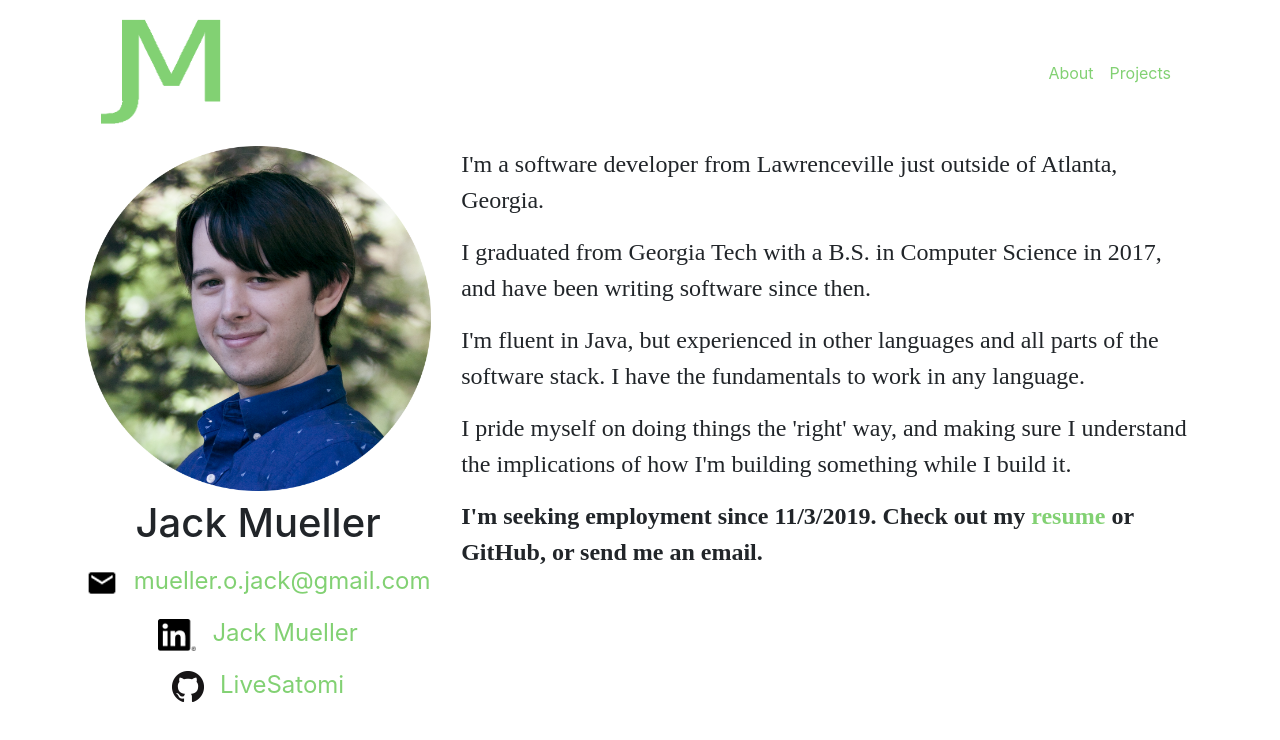
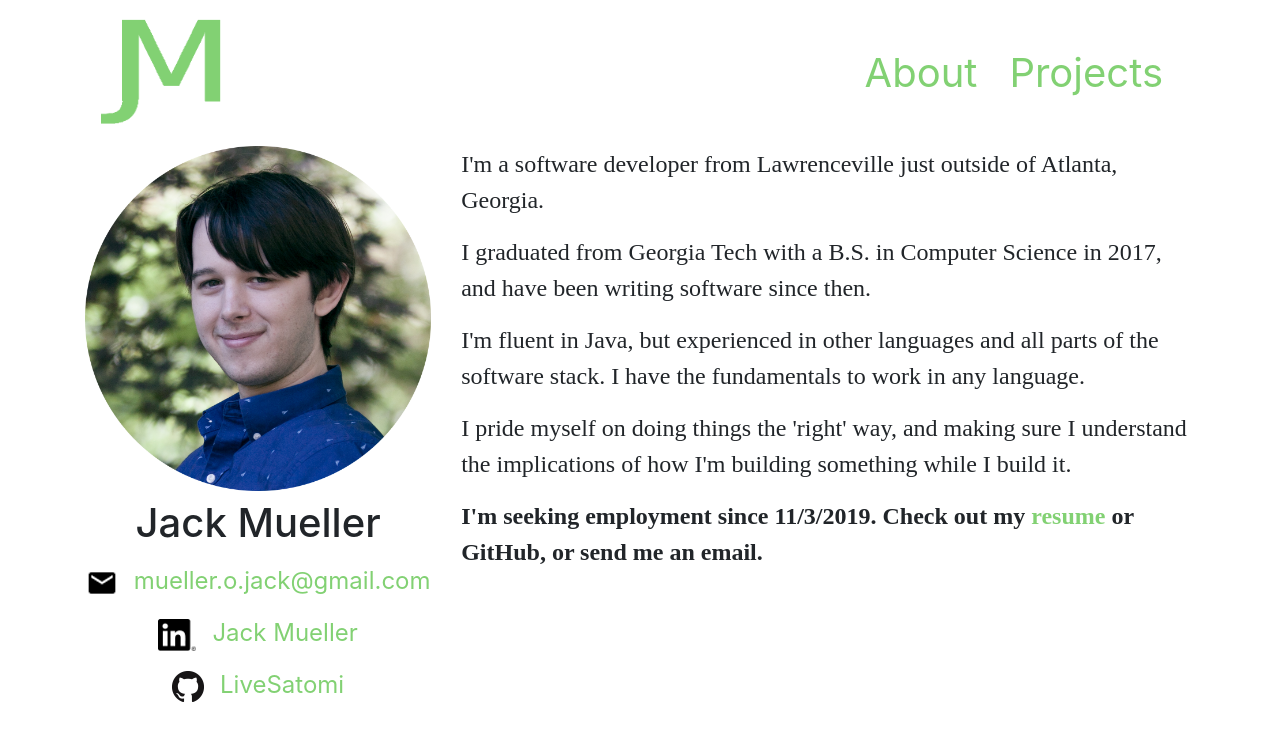
Before and after one commit to LiveSatomi/kmuellercounseling, a React (Create React App) app: page / in a window 1280 px wide. Shown: the top 740 px of the page. Built offline with nearby package versions, Linux system fonts and the light colour scheme.

Commit message:
Style navigation bar a bit more.

```diff
--- a/src/components/navigation/_Navigation.scss
+++ b/src/components/navigation/_Navigation.scss
@@ -11,6 +11,8 @@
     }
 
     &__navlist {
+        font-size: 2.5rem;
+
         margin: {
             right: auto;
             left: auto;
@@ -18,6 +20,13 @@
         @include media-breakpoint-up(md) {
             margin: {
                 right: 0;
+            }
+        }
+
+        a {
+            padding: {
+                left: map-get($spacers, 4);
+                right: map-get($spacers, 4);
             }
         }
     }
--- a/src/theme.scss
+++ b/src/theme.scss
@@ -1,4 +1,6 @@
 $primary: #82d173 !default;
 $navbar-light-color: $primary !default;
+$navbar-light-hover-color: darken($primary, 20%);
+$navbar-nav-link-padding-x: 1rem;
 
 @import "~bootstrap/scss/bootstrap";
```
